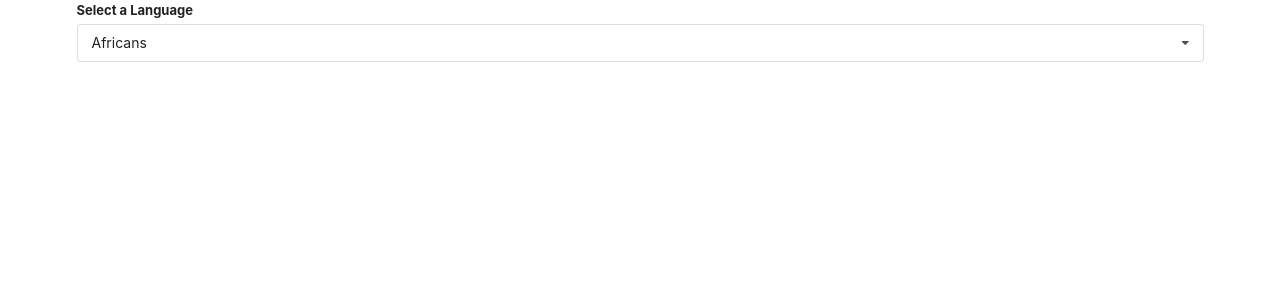
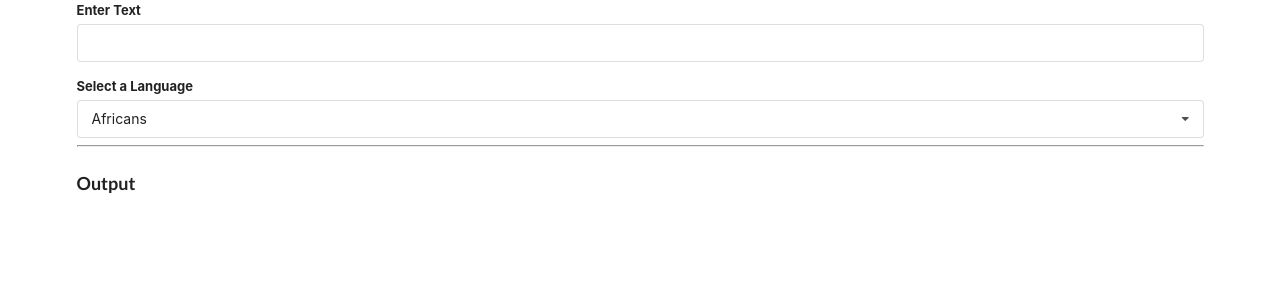
Before and after one commit to ankitt01/Widgets, a React (Create React App) app: page / in a window 1280 px wide. Shown: the top 300 px of the page. Built offline with nearby package versions, Linux system fonts and the light colour scheme.

Commit message:
Convert component

```diff
--- /dev/null
+++ b/src/components/Convert.js
@@ -0,0 +1,13 @@
+
+import React, {useState, useEffect} from 'react'
+
+const Convert = ({language, text}) => {
+    useEffect(() => {
+        console.log('new lang or text')
+    },[language, text])
+    return (
+        <div></div>
+    )
+}
+
+export default Convert;
--- a/src/components/Translate.js
+++ b/src/components/Translate.js
@@ -1,6 +1,7 @@
 import React, {useState} from 'react';
 import Dropdown from './Dropdown';
-
+import Convert from './Convert'
+//AIzaSyCHUCmpR7cT_yDFHC98CZJy2LTms-IwDlM
 const options = [
     {
         label: 'Africans',
@@ -19,9 +20,20 @@ const options = [
 const Translate = () => {
 
     const [language, setLanguage] = useState(options[0]);
+    const [text,setText] = useState('');
     return (
         <div>
+            <div className="ui form container">
+                <div className="field">
+                    <label>Enter Text</label>
+                    <input type="text" value={text} onChange={(e) => setText(e.target.value)} />
+                </div>
+
             <Dropdown label="Select a Language" options={options} selected={language} onSelectedChange={setLanguage}/>
+            <hr />
+            <h3 className="ui header">Output</h3>
+            <Convert text={text} language={language} />
+            </div>
         </div>
     )
 }
```
